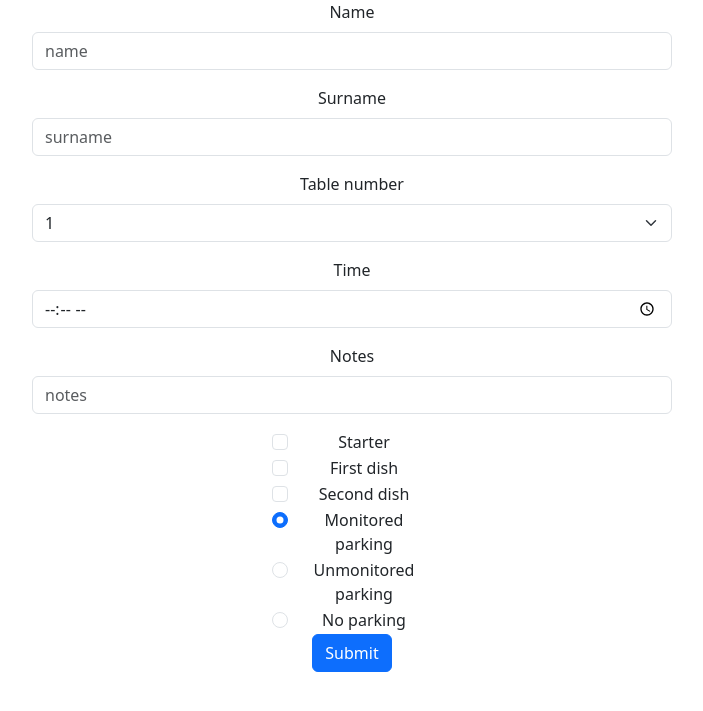
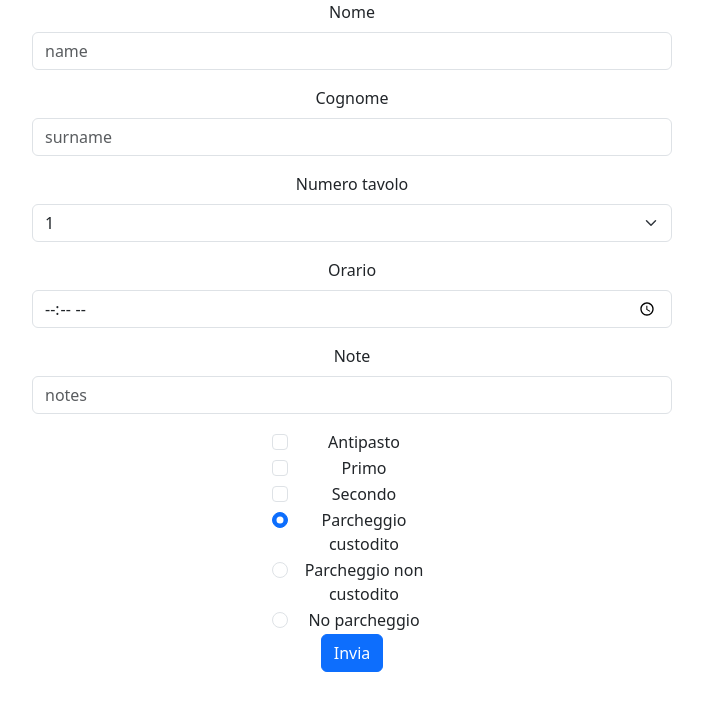
Before and after one commit to Samuele-Benassai-Scuola/INFORMATICA-2025-2026, a PHP site: page / in a window 1280 px wide. Shown: the top 711 px of the page, without its empty margins (288-991 px from the left). Run offline with PHP 8.4, Linux system fonts and the light colour scheme.

Commit message:
booking_restaurant: fixed price logic, fixed language

```diff
--- a/projects/booking_restaurant_benassai/index.php
+++ b/projects/booking_restaurant_benassai/index.php
@@ -3,7 +3,7 @@
 <head>
     <meta charset="UTF-8">
     <meta name="viewport" content="width=device-width, initial-scale=1.0">
-    <title>Booking</title>
+    <title>Prenotazione</title>
 
     <link href="https://cdn.jsdelivr.net/npm/bootstrap@5.3.8/dist/css/bootstrap.min.css" rel="stylesheet" integrity="sha384-sRIl4kxILFvY47J16cr9ZwB07vP4J8+LH7qKQnuqkuIAvNWLzeN8tE5YBujZqJLB" crossorigin="anonymous">
 </head>
@@ -11,15 +11,15 @@
 
     <form class="text-center w-50 mx-auto" action="./pages/bookinghandler.php" method="POST">
         <div class="mb-3">
-            <label for="name" class="form-label">Name</label>
+            <label for="name" class="form-label">Nome</label>
             <input type="text" id="name" name="name" class="form-control" placeholder="name">
         </div>
         <div class="mb-3">
-            <label for="surname" class="form-label">Surname</label>
+            <label for="surname" class="form-label">Cognome</label>
             <input type="text" id="surname" name="surname" class="form-control" placeholder="surname">
         </div>
         <div class="mb-3">
-            <label for="table" class="form-label">Table number</label>
+            <label for="table" class="form-label">Numero tavolo</label>
             <select class="form-select" id="table" name="table" aria-label="Default select example">
                 <option selected value="1">1</option>
                 <option value="2">2</option>
@@ -29,29 +29,29 @@
             </select>
         </div>
         <div class="mb-3">
-            <label for="time" class="form-label">Time</label>
+            <label for="time" class="form-label">Orario</label>
             <input type="time" id="time" name="time" class="form-control">
         </div>
         <div class="mb-3">
-            <label for="notes" class="form-label">Notes</label>
+            <label for="notes" class="form-label">Note</label>
             <input type="textarea" id="notes" name="notes" class="form-control" placeholder="notes">
         </div>
         <div class="w-25 mx-auto">
             <div class="form-check">
                 <label class="form-check-label" for="wantStarter">
-                    Starter
+                    Antipasto
                 </label>
                 <input class="form-check-input" type="checkbox" value="" id="wantStarter" name="wantStarter">
             </div>
             <div class="form-check">
                 <label class="form-check-label" for="wantFirstDish">
-                    First dish
+                    Primo
                 </label>
                 <input class="form-check-input" type="checkbox" value="" id="wantFirstDish" name="wantFirstDish">
             </div>
             <div class="form-check">
                 <label class="form-check-label" for="wantSecondDish">
-                    Second dish
+                    Secondo
                 </label>
                 <input class="form-check-input" type="checkbox" value="" id="wantSecondDish" name="wantSecondDish">
             </div>
@@ -59,25 +59,25 @@
         <div class="w-25 mx-auto">
             <div class="form-check">
                 <label class="form-check-label" for="parkingModeMonitored">
-                    Monitored parking
+                    Parcheggio custodito
                 </label>
                 <input checked class="form-check-input" type="radio" value="1" id="parkingModeMonitored" name="parkingMode">
             </div>
             <div class="form-check">
                 <label class="form-check-label" for="parkingModeUnmonitored">
-                    Unmonitored parking
+                    Parcheggio non custodito
                 </label>
                 <input class="form-check-input" type="radio" value="2" id="parkingModeUnmonitored" name="parkingMode">
             </div>
             <div class="form-check">
                 <label class="form-check-label" for="parkingModeNo">
-                    No parking
+                    No parcheggio
                 </label>
                 <input class="form-check-input" type="radio" value="0" id="parkingModeNo" name="parkingMode">
             </div>
         </div>
 
-        <button type="submit" class="btn btn-primary">Submit</button>
+        <button type="submit" class="btn btn-primary">Invia</button>
     </form>
 
     <script src="https://cdn.jsdelivr.net/npm/bootstrap@5.3.8/dist/js/bootstrap.bundle.min.js" integrity="sha384-FKyoEForCGlyvwx9Hj09JcYn3nv7wiPVlz7YYwJrWVcXK/BmnVDxM+D2scQbITxI" crossorigin="anonymous"></script>
```
Also changed, not shown: projects/booking_restaurant_benassai/pages/bookinghandler.php (+5 -5 lines).
